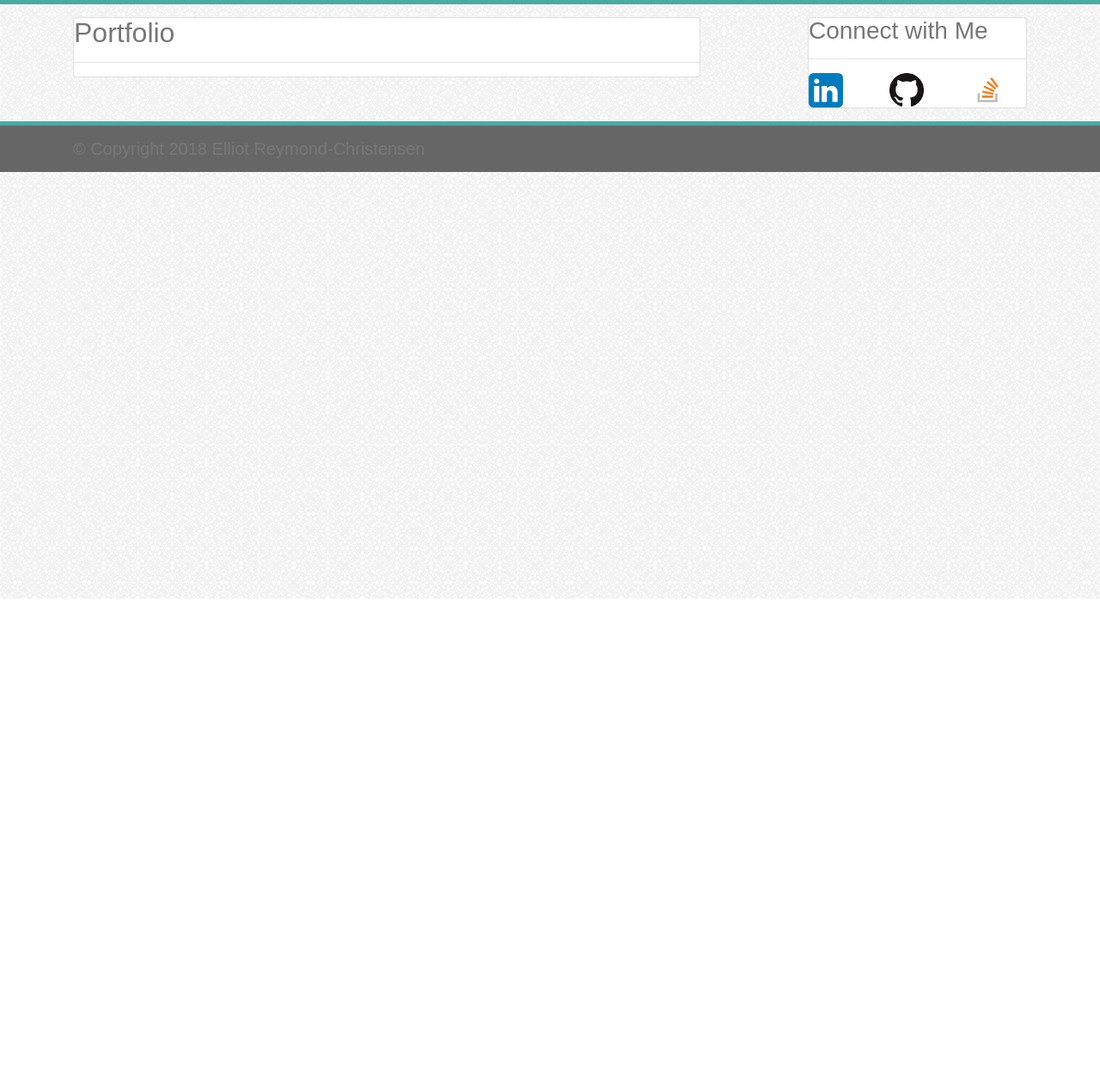
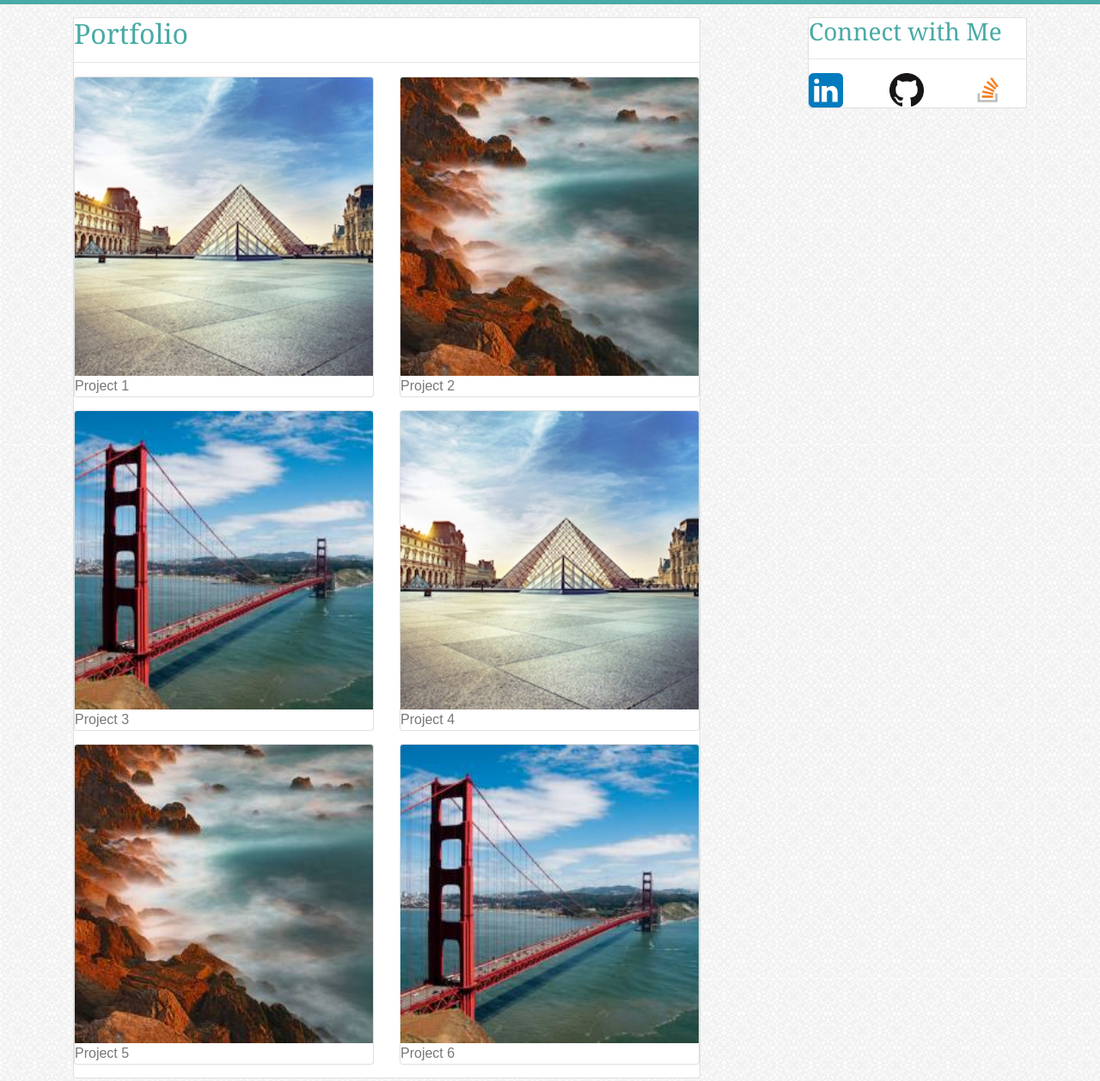
Before and after one commit to ejreymond-christensen/Bootstrap-Portfolio, a plain HTML site: page portfolio.html in a window 1280 px wide. Shown: the part 104-1361 px from the top of the page at 86% size. Before the commit the page ends 800 px from the top, so only its background shows below. Drawn offline with nearby package versions, Linux system fonts and the light colour scheme.

Commit message:
created & styled portfolio.html

```diff
--- a/css/styles.css
+++ b/css/styles.css
@@ -34,8 +34,18 @@ body{
   max-width: 300px;
   margin-right: 10px;
 }
+
 p{
   text-align: justify;
+}
+
+h2, h3{
+  font-family: 'Georgia', Times, Times New Roman, serif;
+  color: #4aaaa5;
+}
+
+.imgCard{
+  margin-bottom: 15px;
 }
 
 .navBottom{
--- a/portfolio.html
+++ b/portfolio.html
@@ -36,8 +36,60 @@
                 <div class="card-body">
                   <h2>Portfolio</h2>
                   <hr>
-
-
+                  <div class="row">
+                    <div class="col-md-6">
+                      <div class="card imgCard">
+                        <img class="card-img-top" src="img/paris.jpg" alt="project 1">
+                        <div class="card-body">
+                          <p class="card-text">Project 1</p>
+                        </div>
+                      </div>
+                    </div>
+                    <div class="col-md-6">
+                      <div class="card imgCard">
+                        <img class="card-img-top" src="img/ocean.jpg" alt="project 2">
+                        <div class="card-body">
+                          <p class="card-text">Project 2</p>
+                        </div>
+                      </div>
+                    </div>
+                  </div>
+                  <div class="row">
+                    <div class="col-md-6">
+                      <div class="card imgCard">
+                        <img class="card-img-top" src="img/sf.jpg" alt="project 3">
+                        <div class="card-body">
+                          <p class="card-text">Project 3</p>
+                        </div>
+                      </div>
+                    </div>
+                    <div class="col-md-6">
+                      <div class="card imgCard">
+                        <img class="card-img-top" src="img/paris.jpg" alt="project 4">
+                        <div class="card-body">
+                          <p class="card-text">Project 4</p>
+                        </div>
+                      </div>
+                    </div>
+                  </div>
+                  <div class="row">
+                    <div class="col-md-6">
+                      <div class="card imgCard">
+                        <img class="card-img-top" src="img/ocean.jpg" alt="project 5">
+                        <div class="card-body">
+                          <p class="card-text">Project 5</p>
+                        </div>
+                      </div>
+                    </div>
+                    <div class="col-md-6">
+                      <div class="card imgCard">
+                        <img class="card-img-top" src="img/sf.jpg" alt="project 6">
+                        <div class="card-body">
+                          <p class="card-text">Project 6</p>
+                        </div>
+                      </div>
+                    </div>
+                  </div>
                 </div>
               </div>
             </div>
```
